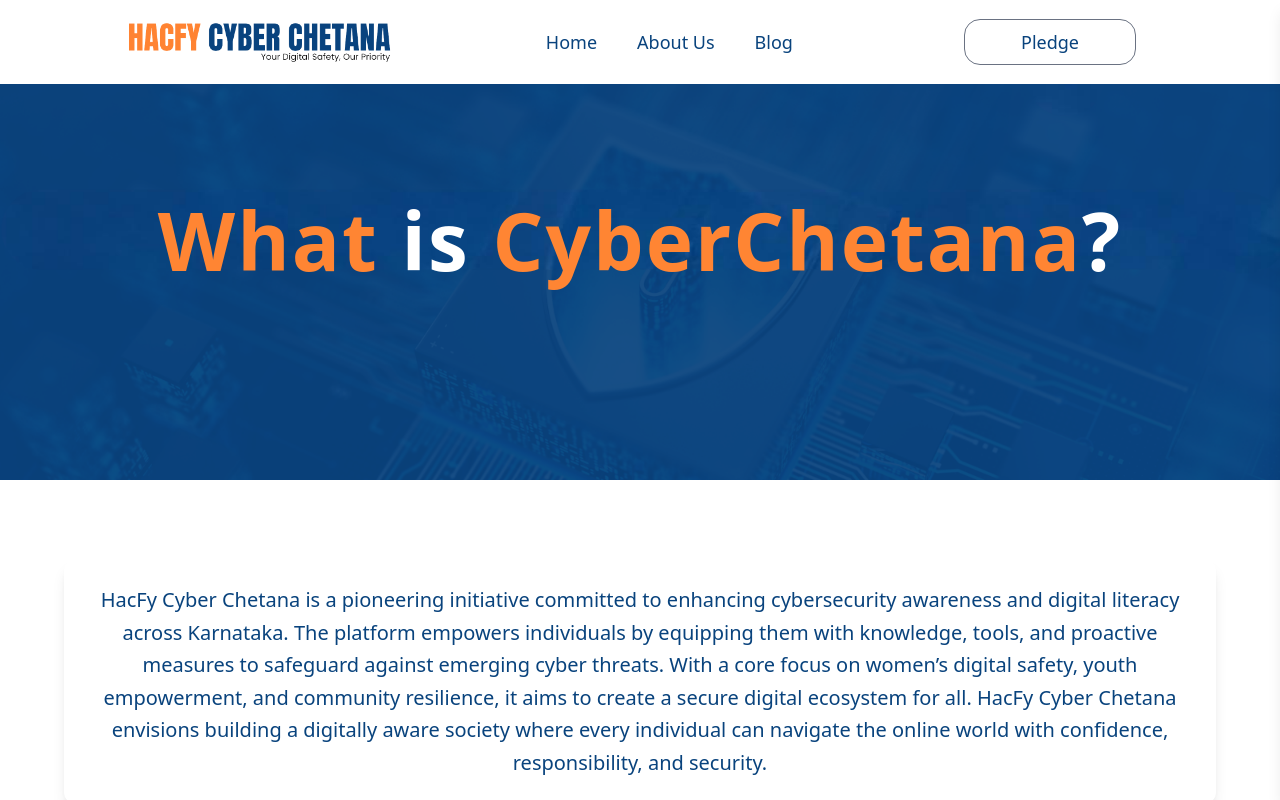
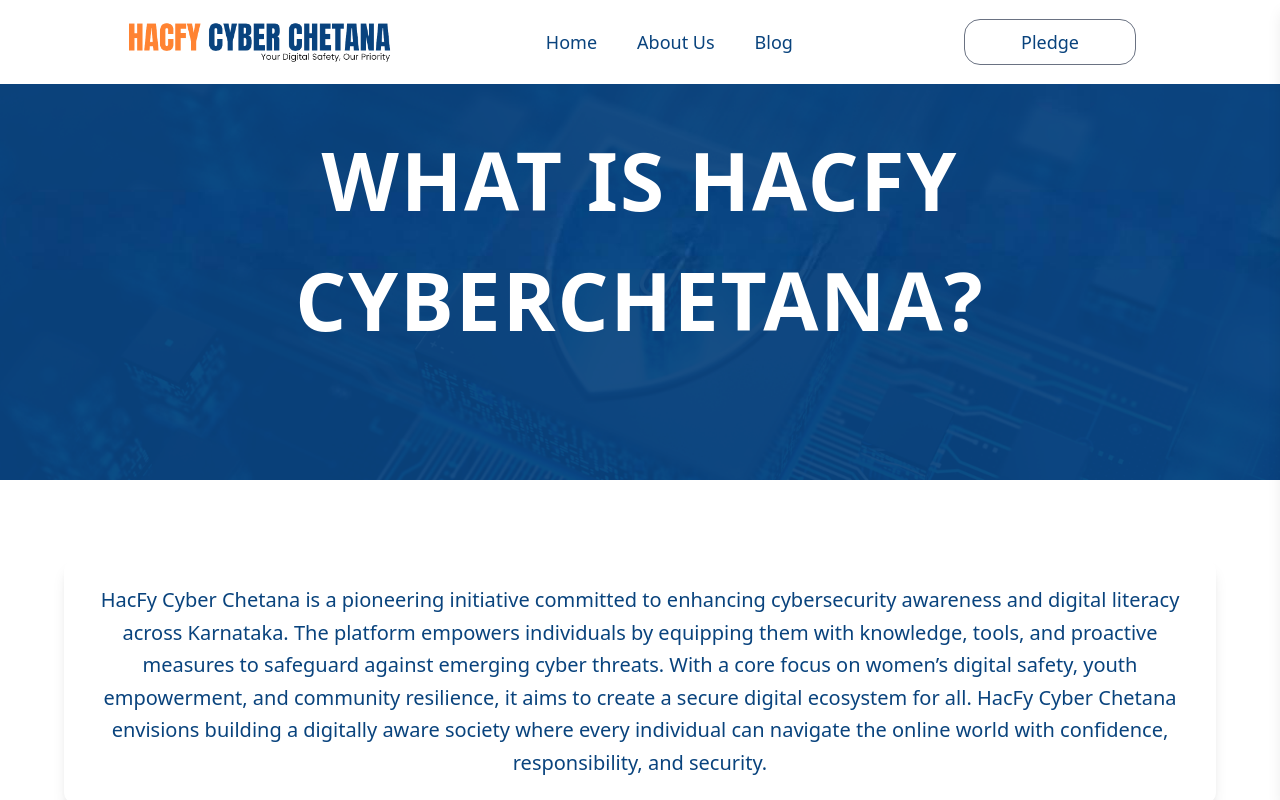
Before and after one commit to sujaykumar007/Hacfy-cyber-chetana, a Next.js app: page /about in a window 1280 px wide. Shown: the top 800 px of the page. Built offline with nearby package versions, Linux system fonts and the light colour scheme.

Commit message:
set the padding

```diff
--- a/app/about/components/cyberAbout.tsx
+++ b/app/about/components/cyberAbout.tsx
@@ -20,7 +20,7 @@
             className="font-extrabold text-white tracking-wide text-center"
             style={{ fontSize: "clamp(2rem, 8vw, 5rem)" }}
           >
-            <span style={{ color: "var(--primary-orange)" }}>What</span> is <span style={{ color: "var(--primary-orange)" }}>CyberChetana</span>?
+            <span>WHAT IS HACFY CYBERCHETANA</span>?
           </h1>
         </div>
       </div>
--- a/app/page.tsx
+++ b/app/page.tsx
@@ -10,8 +10,8 @@
     <div className="w-full mx-auto">
       <HeroSection />
 
-      <div className="w-full flex flex-col h-auto md:h-screen">
-  <div className="h-auto md:h-1/2 w-full">
+  <div className="w-full flex flex-col h-auto md:h-screen">
+  <div>
     <MarqueeDemo />
   </div>
   <div>
@@ -19,7 +19,7 @@
   </div>
 </div>
 
-<div className=" h-auto w-full mt-[-140] lg:mt-20 sm:mt-0">
+<div className=" h-auto w-full pt-[-140] lg:pt-20  sm:mt-0">
   <HeroCard />
 </div>
 
```
